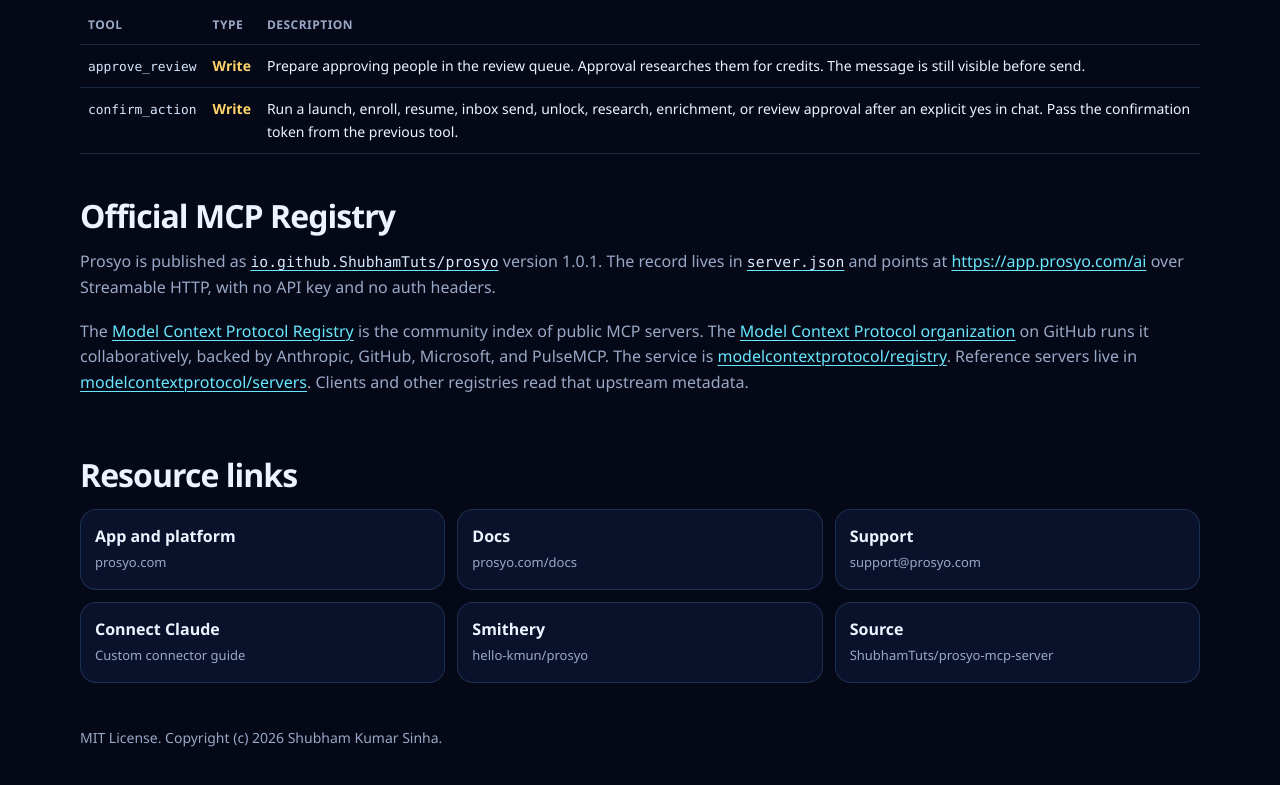
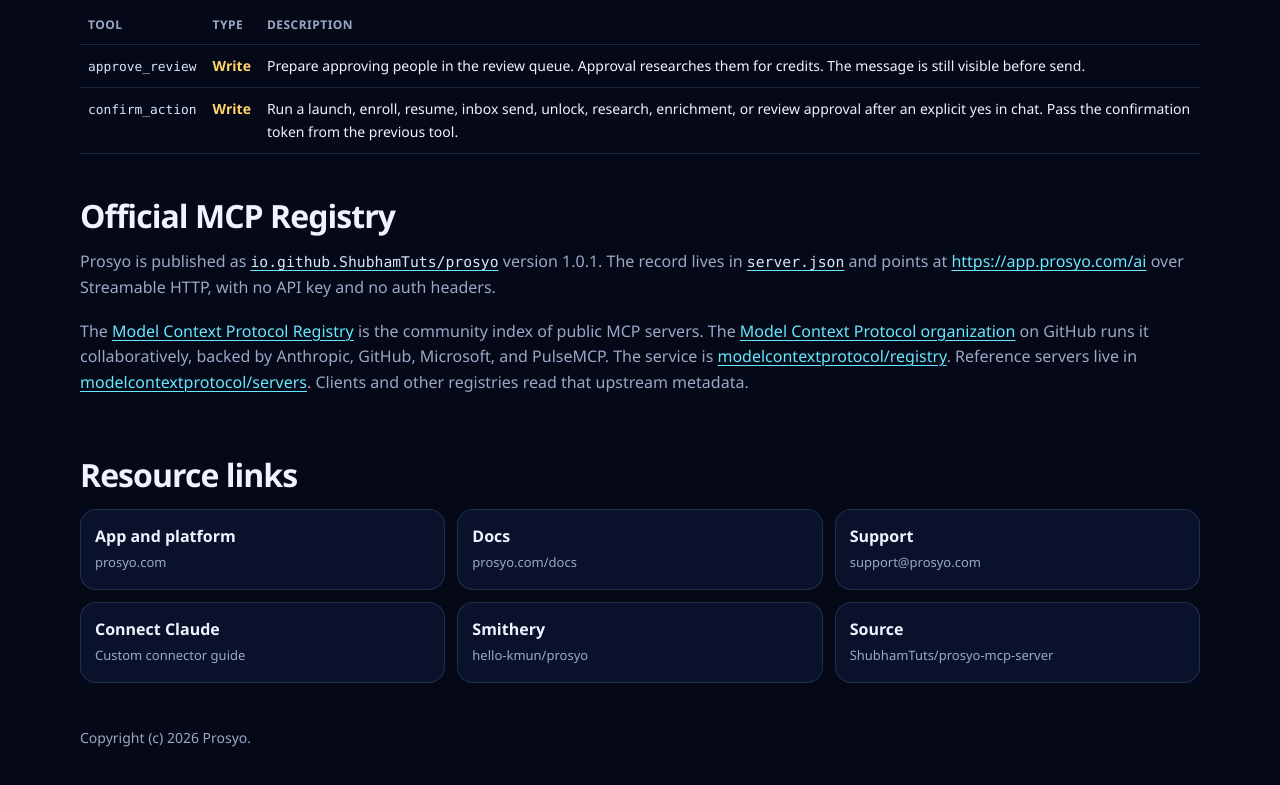
Before and after one commit to ShubhamTuts/prosyo-mcp-server, a plain HTML site: page docs/index.html in a window 1280 px wide. Shown: the part 4087-4872 px from the top of the page. Drawn offline with Linux system fonts and the light colour scheme.

Commit message:
Set the copyright holder to Prosyo.
The license file, README, and GitHub Pages guide now credit Prosyo.

Co-authored-by: Shubham Kumar Sinha <ShubhamTuts@users.noreply.github.com>

```diff
--- a/docs/index.html
+++ b/docs/index.html
@@ -344,7 +344,7 @@
     </section>
   </main>
   <footer>
-    <div class="wrap">MIT License. Copyright (c) 2026 Shubham Kumar Sinha.</div>
+    <div class="wrap">Copyright (c) 2026 Prosyo.</div>
   </footer>
 </body>
 </html>
```
Also changed, not shown: 3 other files.
